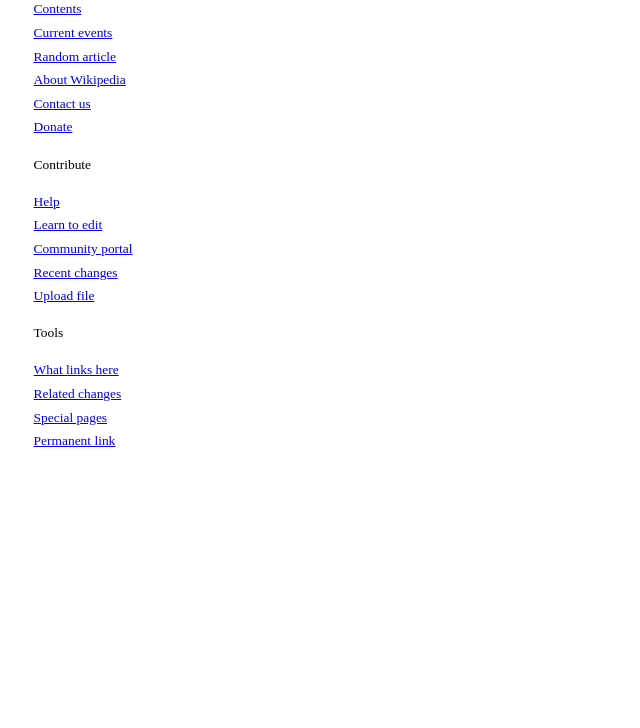
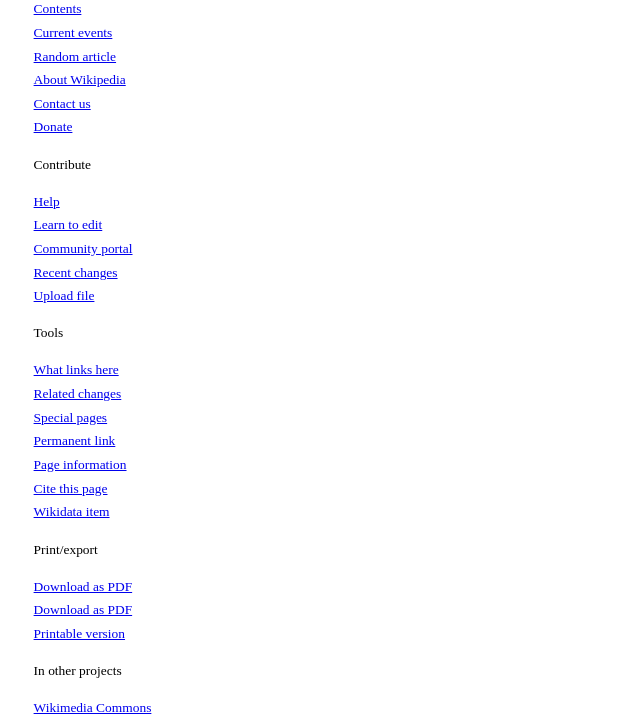
Before and after one commit to ciddings22/ciddings22.github.io, a plain HTML site: page wikipedia.html in a window 1280 px wide. Shown: the part 179-907 px from the top of the page, without its empty margins (0-640 px from the left). Before the commit the page ends 800 px from the top, so only its background shows below. Drawn offline with Linux system fonts and the light colour scheme.

Commit message:
Added more links to the left sidebar

```diff
--- a/wikipedia.html
+++ b/wikipedia.html
@@ -27,6 +27,15 @@
 		<a href="https://en.wikipedia.org/wiki/Special:RecentChangesLinked/St._Michael,_Minnesota" class="left">Related changes</a>
 		<a href="https://en.wikipedia.org/wiki/Special:SpecialPages" class="left">Special pages</a>
 		<a href="https://en.wikipedia.org/w/index.php?title=St._Michael,_Minnesota&oldid=1074323423" class="left">Permanent link</a>
+		<a href="https://en.wikipedia.org/w/index.php?title=St._Michael,_Minnesota&action=info" class="left">Page information</a>
+		<a href="https://en.wikipedia.org/w/index.php?title=Special:CiteThisPage&page=St._Michael%2C_Minnesota&id=1074323423&wpFormIdentifier=titleform" class="left">Cite this page</a>
+		<a href="https://www.wikidata.org/wiki/Special:EntityPage/Q2038082" class="left">Wikidata item</a>
+		<p class="left">Print/export</p>
+		<a href="https://en.wikipedia.org/w/index.php?title=Special:DownloadAsPdf&page=St._Michael%2C_Minnesota&action=show-download-screen" class="left">Download as PDF</a>
+		<a href="https://en.wikipedia.org/w/index.php?title=Special:DownloadAsPdf&page=St._Michael%2C_Minnesota&action=show-download-screen" class="left">Download as PDF</a>
+		<a href="https://en.wikipedia.org/w/index.php?title=St._Michael,_Minnesota&printable=yes" class="left">Printable version</a>
+		<p class="left">In other projects</p>
+		<a href="https://commons.wikimedia.org/wiki/Category:St._Michael,_Minnesota" class="left">Wikimedia Commons</a>
 	</div>
 </body>
 </html>
```
